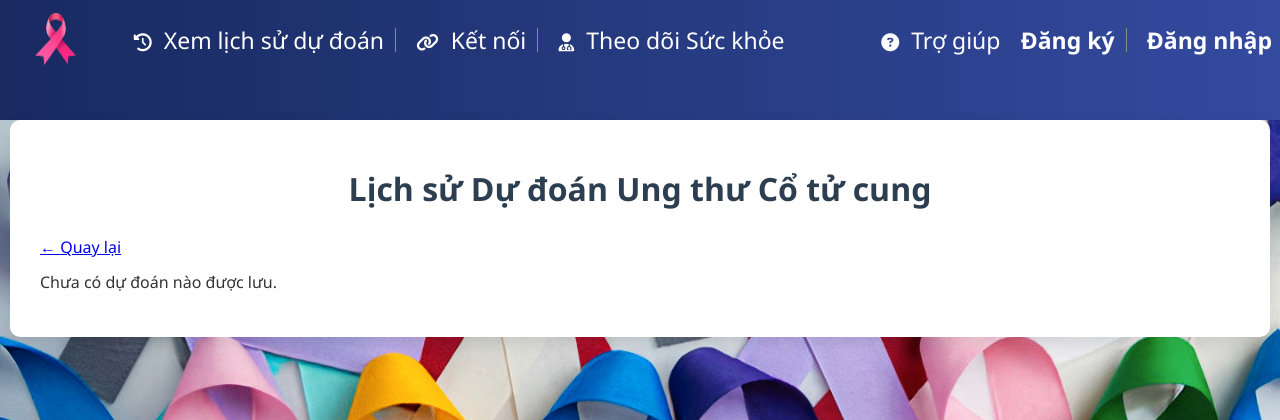
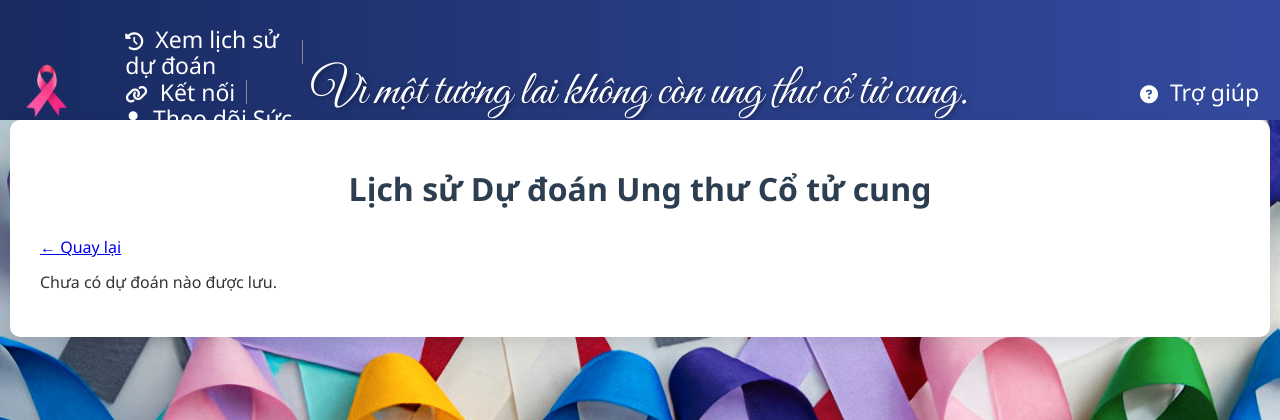
Before and after one commit to Nho094/risk_factors_cervical_cancer, a Flask app: page /history in a window 1280 px wide. Shown: the top 420 px of the page. Run offline with Flask 3, Linux system fonts and the light colour scheme; parts of the project's set-up code (start-up, migrations or seed data) failed here and were passed over; some libraries are stand-ins or nearby versions.

Commit message:
sửa code

```diff
--- a/Flask/app.py
+++ b/Flask/app.py
@@ -220,8 +220,9 @@ def index():
             extra_insight = ask_openrouter(f"Hãy đưa ra phân tích y khoa bằng tiếng Việt dựa trên lời khuyên sau:\n{advice}")
 
             # Bước 6: SHAP plot
+
             plt.figure()
-            shap.plots.waterfall(shap_values[0], show=False)
+            shap.plots.waterfall(shap_values[0], show=False)  # sử dụng matplotlib backend
             plt.savefig("static/shap_plot.png", bbox_inches='tight')
             plt.close()
             if "history" not in session:
--- a/Flask/templates/template.html
+++ b/Flask/templates/template.html
@@ -3,7 +3,7 @@
 <head>
     <meta charset="UTF-8">
     <title>{% block title %}Dự đoán Ung thư Cổ tử cung{% endblock %}</title>
-
+    <link href="https://fonts.googleapis.com/css2?family=Great+Vibes&display=swap" rel="stylesheet">
     <link rel="stylesheet" href="https://cdnjs.cloudflare.com/ajax/libs/font-awesome/6.5.0/css/all.min.css">
     <link rel="stylesheet" href="https://cdnjs.cloudflare.com/ajax/libs/normalize/8.0.1/normalize.min.css">
 
@@ -16,9 +16,10 @@
 <header class="header">
     <div class="grid">
       <nav class="header__navbar">
+        <!-- Nhóm trái: logo + menu -->
         <div class="header__navbar-left">
           <a href="/" class="header__logo">
-          <img src="{{ url_for('static', filename='images/depositphotos_89720090-stock-illustration-breast-cancer-awareness-removebg-preview.png') }}" alt="Logo" class="header__logo-img">
+            <img src="/static/images/depositphotos_89720090-stock-illustration-breast-cancer-awareness-removebg-preview.png" alt="Logo" class="header__logo-img">
           </a>
 
           <ul class="header__navbar-list">
@@ -27,11 +28,13 @@
                 <i class="fa-solid fa-clock-rotate-left"></i> Xem lịch sử dự đoán
               </a>
             </li>
+
             <li class="header__navbar-item header__navbar-item--doc">
               <a href="https://bvubct.vn/" class="header__navbar-item-link">
                 <i class="fa-solid fa-link"></i> Kết nối
               </a>
             </li>
+
             <li class="header__navbar-item">
               <a href="/monitor" class="header__navbar-item-link">
                 <i class="fa-solid fa-user-doctor"></i> Theo dõi Sức khỏe
@@ -40,15 +43,23 @@
           </ul>
         </div>
 
+        <!-- Nhóm giữa -->
+        <div class="header__navbar-center">
+          <h1 class="header__slogan">Vì một tương lai không còn ung thư cổ tử cung.</h1>
+        </div>
+
+        <!-- Nhóm phải -->
+       <!-- Nhóm phải -->
+        <div class="header__navbar-right">
         <ul class="header__navbar-list">
             <li class="header__navbar-item">
-          <a href="#!" class="header__navbar-item-link" onclick="openChatbox()">
+            <a href="#" class="header__navbar-item-link" onclick="openChatbox()">
                 <i class="fa-solid fa-circle-question"></i> Trợ giúp
             </a>
           </li>
-        <li class="header__navbar-item header__navbar-item--doc header__navbar-item--strong">Đăng ký</li>
-        <li class="header__navbar-item header__navbar-item--strong">Đăng nhập</li>
         </ul>
+        </div>
+
       </nav>
     </div>
   </header>
```
Also changed, not shown: 2 other files. Lines whose indentation alone changed are shown as unchanged.
